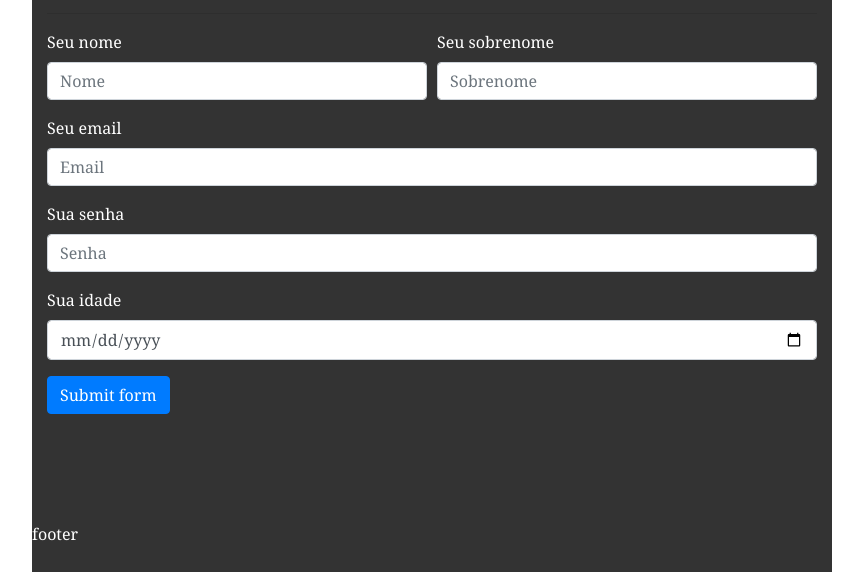
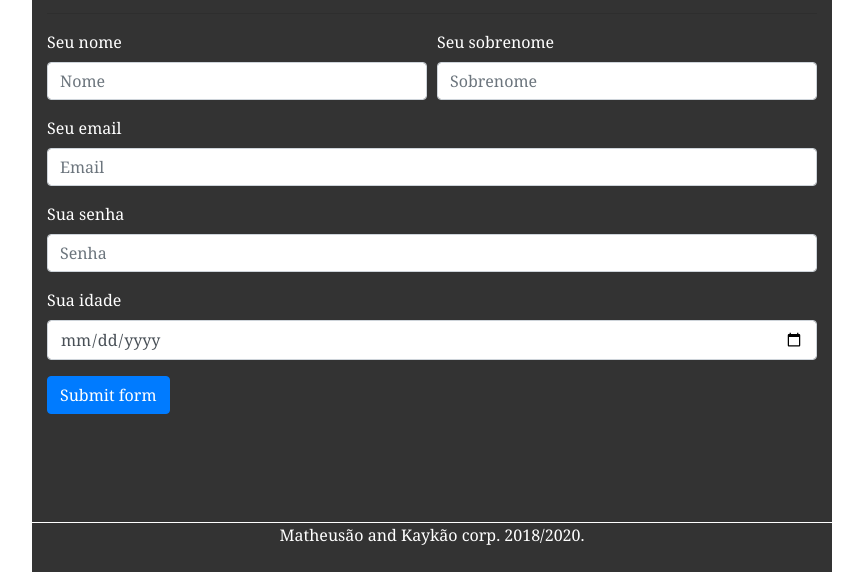
Before and after one commit to sealove20/projetofinalweb1, a plain HTML site: page cadastro.html in a window 1280 px wide. Shown: the part 228-800 px from the top of the page, without its empty margins (208-1071 px from the left). Drawn offline with nearby package versions, Linux system fonts and the light colour scheme.

Commit message:
rodape replicado no cadastro

```diff
--- a/cadastro.html
+++ b/cadastro.html
@@ -74,7 +74,7 @@
          </section>
 
          <footer>
-            footer
+            <p>Matheusão and Kaykão corp. 2018/2020.</p>
          </footer>
 
       </main>
```
